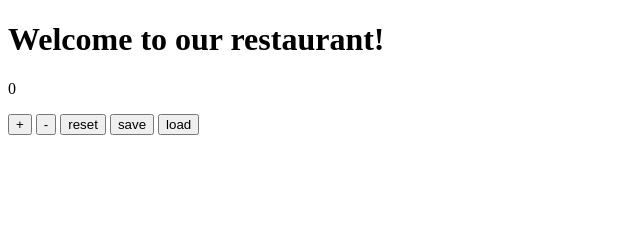
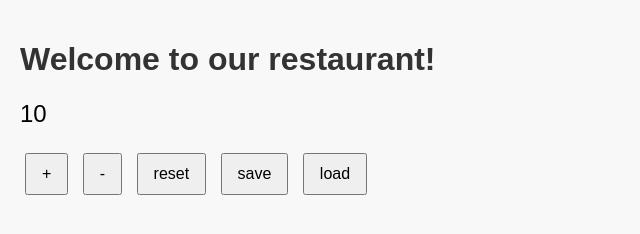
Before and after one commit to Abrarbut/resturant-page, a plain HTML site: page index.html in a window 1280 px wide. Shown: the whole page, without its empty margins (0-640 px from the left). Drawn offline with Linux system fonts and the light colour scheme.

Commit message:
fix: initialize counter to 10 and update display logic

```diff
--- a/index.html
+++ b/index.html
@@ -5,11 +5,36 @@
     <meta name="viewport" content="width=device-width, initial-scale=1.0">
     <title>restaurant</title>
 </head>
+<style>
+    body {
+        font-family: Arial, sans-serif;
+        background-color: #f8f8f8;
+        margin: 0;
+        padding: 20px;
+    }
+
+    h1 {
+        color: #333;
+    }
+
+    button {
+        margin: 5px;
+        padding: 10px 15px;
+        font-size: 16px;
+        cursor: pointer;
+    }
+
+    #display {
+        font-size: 24px;
+        margin: 20px 0;
+    }
+</style>
 <body>
+
 
 <h1>Welcome to our restaurant!</h1>
 <div>
-    <p id="display">0</p>
+    <p id="display">10</p>
     <button onclick="increment()">+</button>
     <button onclick="decrement()">-</button>
     <button onclick="reset()">reset</button>
--- a/javascript/index.js
+++ b/javascript/index.js
@@ -25,7 +25,7 @@
 //   displaySurname();
 // });
 
-let count = 0;
+let count = 10;
 
 function updatecounter() {
   document.getElementById("display").innerHTML = count;
@@ -37,7 +37,11 @@ function increment() {
 }
 
 function decrement() {
+
   count--;
+  if (count < 0) {
+    count = 0;
+  }
   updatecounter();
 }
 function reset() {
```
